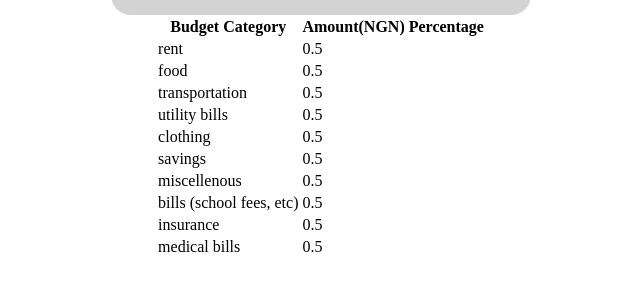
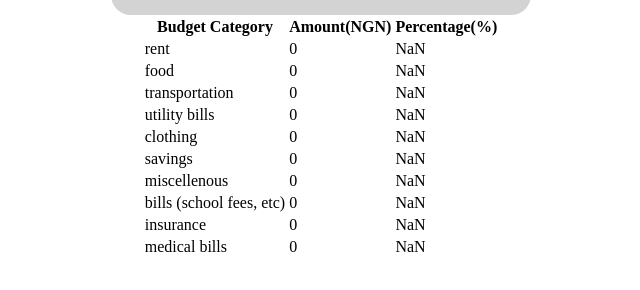
Before and after one commit to Reggeditt/simpleBudgetApp, a plain HTML site: page index.html in a window 1280 px wide. Both pictures are taken after typing "Sample", "5", "5", "5" into the empty fields and a click on the button "Submit". Shown: the part 620-910 px from the top of the page, without its empty margins (319-959 px from the left). Drawn offline with Linux system fonts and the light colour scheme.

Commit message:
updates to js functionality

```diff
--- a/index.html
+++ b/index.html
@@ -36,59 +36,59 @@
                     <tr>
                         <th>Budget Category</th>
                         <th>Amount(NGN)</th>
-                        <th>Percentage</th>
+                        <th>Percentage(%)</th>
                     </tr>
                 </thead>
                 <tbody>
                     <tr>
                         <td>rent</td>
                         <td id="rent-amt"></td>
-                        <td></td>
+                        <td id="rent"></td>
                     </tr>
                     <tr>
                         <td>food</td>
                         <td id="food-amt"></td>
-                        <td></td>
+                        <td id="food"></td>
                     </tr>
                     <tr>
                         <td>transportation</td>
                         <td id="trans-amt"></td>
-                        <td></td>
+                        <td id="trans"></td>
                     </tr>
                     <tr>
                         <td>utility bills</td>
                         <td id="util-amt"></td>
-                        <td></td>
+                        <td id="util"></td>
                     </tr>
                     <tr>
                         <td>clothing</td>
                         <td id="clothing-amt"></td>
-                        <td></td>
+                        <td id="clothing"></td>
                     </tr>
                     <tr>
                         <td>savings</td>
                         <td id="savings-amt"></td>
-                        <td></td>
+                        <td id="savings"></td>
                     </tr>
                     <tr>
                         <td>miscellenous</td>
                         <td id="misc-amt"></td>
-                        <td></td>
+                        <td id="misc"></td>
                     </tr>
                     <tr>
                         <td>bills (school fees, etc)</td>
                         <td id="bills-amt"></td>
-                        <td></td>
+                        <td id="bills"></td>
                     </tr>
                     <tr>
                         <td>insurance</td>
                         <td id="ins-amt"></td>
-                        <td></td>
+                        <td id="ins"></td>
                     </tr>
                     <tr>
                         <td>medical bills</td>
                         <td id="med-amt"></td>
-                        <td></td>
+                        <td id="med"></td>
                     </tr>
                 </tbody>
             </table>
--- a/index.js
+++ b/index.js
@@ -12,17 +12,35 @@ const tdMisc = document.getElementById("misc-amt")
 const tdBills = document.getElementById("bills-amt")
 const tdIns = document.getElementById("ins-amt")
 const tdMed = document.getElementById("med-amt")
+const tdRentP = document.getElementById("rent")
+const tdFoodP= document.getElementById("food")
+const tdTransP = document.getElementById("trans")
+const tdUtilP = document.getElementById("util")
+const tdClothingP = document.getElementById("clothing")
+const tdSavingsP = document.getElementById("savings")
+const tdMiscP = document.getElementById("misc")
+const tdBillsP = document.getElementById("bills")
+const tdInsP = document.getElementById("ins")
+const tdMedP = document.getElementById("med")
+
+
+
+
+    if(window.localStorage.getItem('dRS')==="null"){
+        window.localStorage.setItem('dRS', '0');
+        window.localStorage.setItem('gS', '0');
+
+    }
 
     buttonEl.addEventListener("click", ()=>{
-
         const income = +incomeElement.value;
         const numDependants = +dependantsElement.value;
-    let dRS = 0;//dRS = dependant related spending
-    let gS = 0;//gs = general spending
+        let dRS =JSON.parse(window.localStorage.getItem('dRS'));
+        let gS =JSON.parse(window.localStorage.getItem('gS'));
+        // alert(`drs = ${dRS} and gs = ${gS}`)
         if(numDependants<3){
             dRS = 0.4*income;
             gS = income - dRS;
-
         }else if(numDependants>=3&&numDependants<6){
             dRS = 0.5*income;
             gS = income - dRS;
@@ -31,8 +49,16 @@ buttonEl.addEventListener("click", ()=>{
             dRS = 0.7*income;
             gS = income - dRS;
         }
+        window.localStorage.setItem('dRS', JSON.stringify(dRS));
+        window.localStorage.setItem('gS', JSON.stringify(gS));
 
-    tdFood.innerText =`${dRS/5}`;
+        // alert(`drs = ${dRS} and gs = ${gS}`)
+
+
+    })
+    let dRS =JSON.parse(window.localStorage.getItem('dRS'));
+    let gS =JSON.parse(window.localStorage.getItem('gS'));
+    tdFood.innerText = `${dRS/5}`;
     tdMed.innerText = `${dRS/5}`;
     tdBills.innerText = `${dRS/5}`;
     tdTrans.innerText = `${dRS/5}`;
@@ -42,26 +68,15 @@ buttonEl.addEventListener("click", ()=>{
     tdIns.innerText = `${gS/5}`;
     tdSavings.innerText = `${gS/5}`;
     tdMisc.innerText = `${gS/5}`;
+    tdFoodP.innerText = `${(dRS/5)*100/(gS+dRS)}`;
+    tdMedP.innerText = `${(dRS/5)*100/(gS+dRS)}`;
+    tdBillsP.innerText = `${(dRS/5)*100/(gS+dRS)}`;
+    tdTransP.innerText = `${(dRS/5)*100/(gS+dRS)}`;
+    tdClothingP.innerText = `${(dRS/5)*100/(gS+dRS)}`;
+    tdRentP.innerText = `${(gS/5)*100/(gS+dRS)}`;
+    tdUtilP.innerText =`${(gS/5)*100/(gS+dRS)}`;
+    tdInsP.innerText = `${(gS/5)*100/(gS+dRS)}`;
+    tdSavingsP.innerText = `${(gS/5)*100/(gS+dRS)}`;
+    tdMiscP.innerText = `${(gS/5)*100/(gS+dRS)}`;
 
-    alert(`the income is ${income} and the dependants are ${numDependants}\n
-    \ncategory    \tamount \tpercentage\n
-            food\t${dRS/5}\t\n
-       transport\t${dRS/5}\t\t\n
-       medical\t${dRS/5}\t\t\n
-       clothing\t${dRS/5}\t\n
-       sch bills\t${dRS/5}\t\n
-    `)
-
-
-
-
-
-
-    // rent = ${gSar[0]}
-    // utility = ${gSar[1]}
-    // insurance = ${gSar[2]}
-    // savings = ${gSar[3]}
-    // investments = ${gSar[4]}
-    // `)
-
-})
+    // alert(`drs = ${dRS} and gs = ${gS}`)
```
Lines whose indentation alone changed are shown as unchanged.
